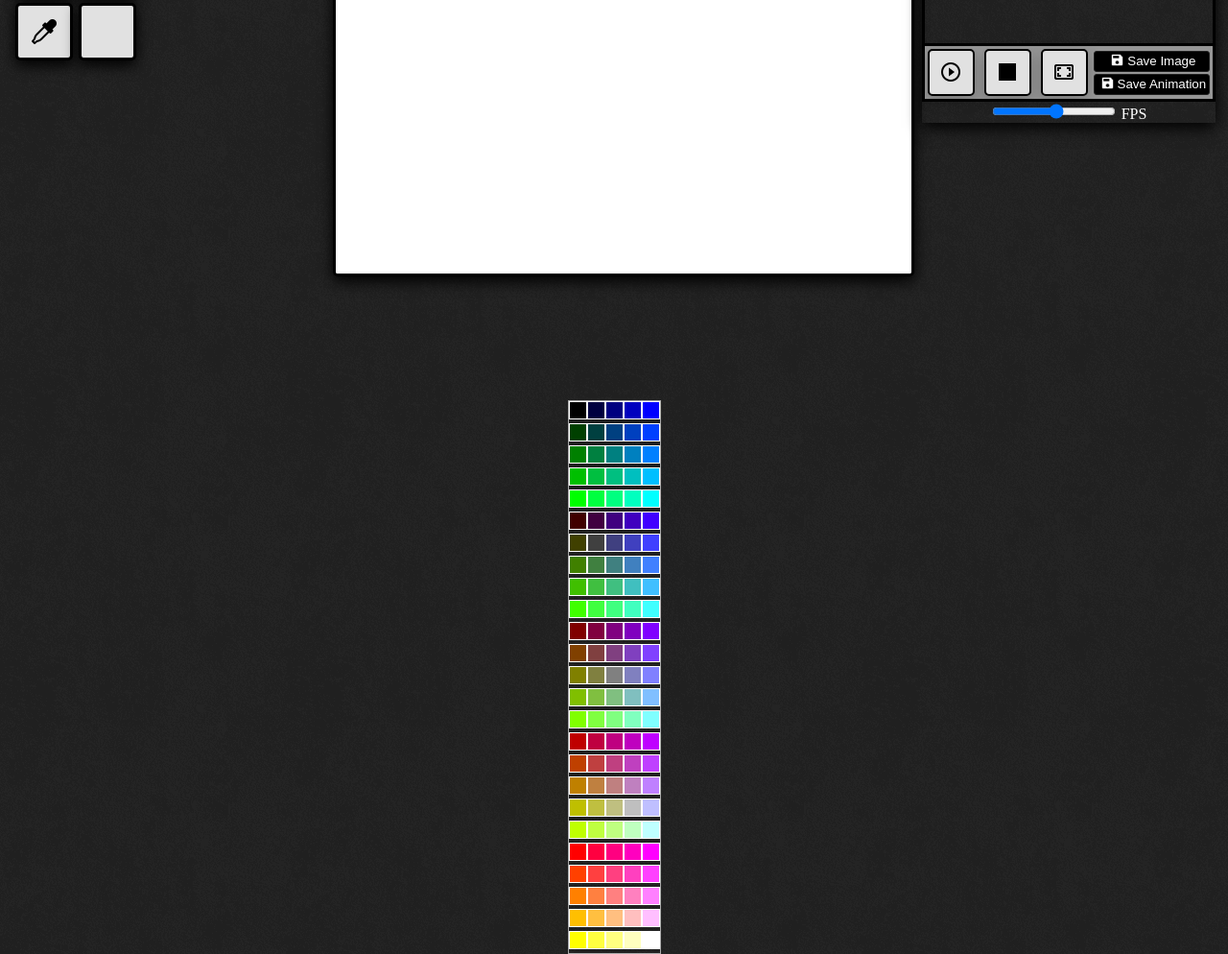
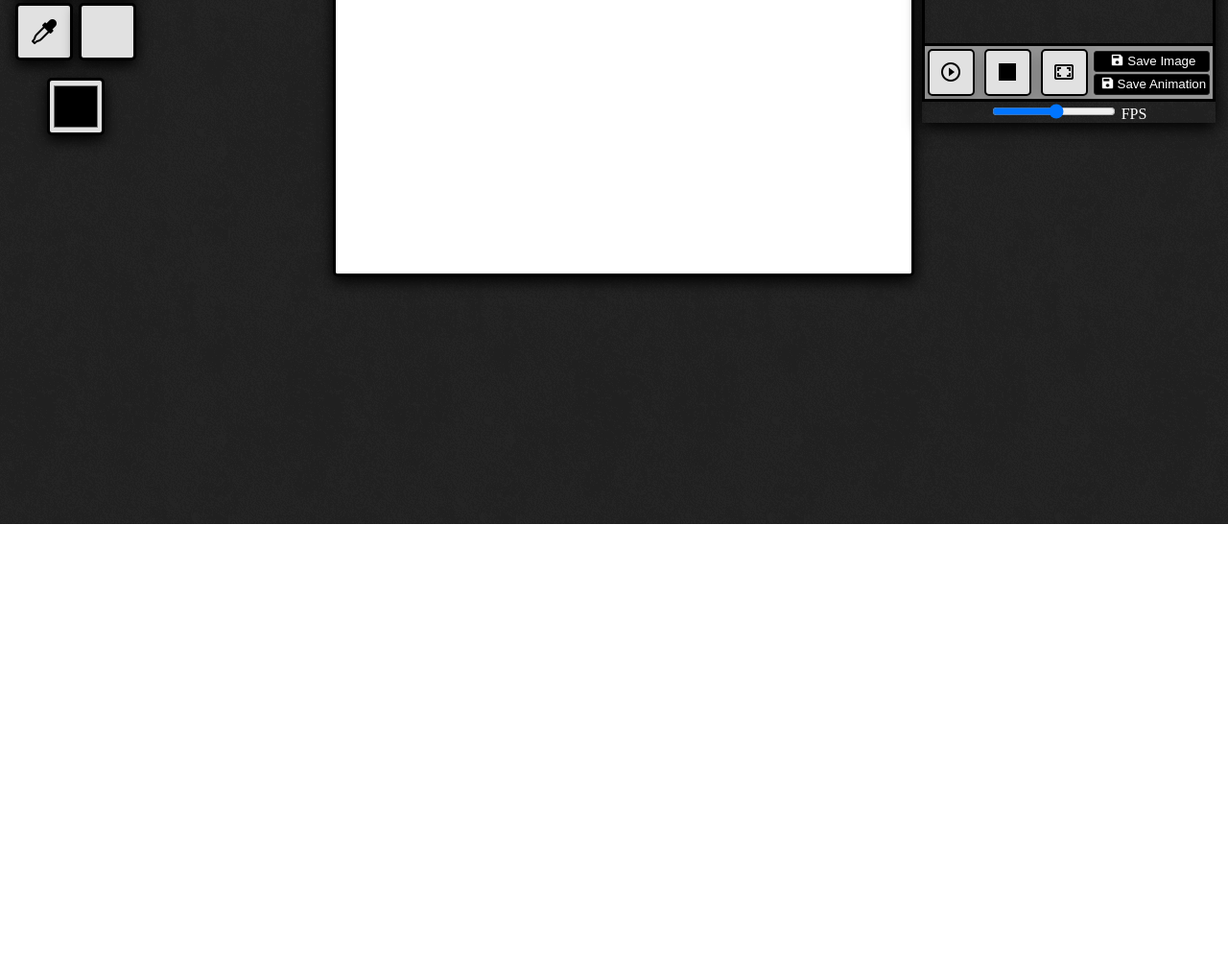
Before and after one commit to cqxg/Free-Animation-Editor, a website built with webpack: page src/public/index.html in a window 1280 px wide. Shown: the part 254-1248 px from the top of the page at 96% size. After the commit the page ends 800 px from the top, so only its background shows below. Built offline with nearby package versions, Linux system fonts and the light colour scheme.

Commit message:
fix: color pick

```diff
--- a/src/app/controllers/ToolsController.js
+++ b/src/app/controllers/ToolsController.js
@@ -13,7 +13,6 @@ const controller = () => {
     const addFrameBtn = document.querySelector('.frames__add');
     const colorSelector = document.querySelector('.color__selector');
     const previewMonitor = document.querySelector('.preview__monitor');
-    const palette = document.getElementById('palette');
 
     let state = {
         speed: 1,
@@ -26,39 +25,6 @@ const controller = () => {
 
     ctx.fillStyle = 'white';
     ctx.fillRect(0, 0, canvas.width, canvas.height);
-
-
-
-    const animate = (i) => {
-        let url = `url(${frames[i].dataURL}),`;
-        url = url.slice(0, url.length - 2);
-        previewMonitor.style.backgroundImage = url;
-    };
-
-    const playHandler = () => {
-        let i = 0;
-        state.speed = fps.valueAsNumber * 10;
-
-        if (framesTwo.length > 1) {
-            myAnimation = setInterval(() => {
-                animate(i);
-                if (i >= framesTwo.length - 1) i = 0;
-                else i += 1;
-            }, state.speed);
-        }
-
-        play.disabled = true;
-    };
-
-    const stopHandler = () => {
-        clearInterval(myAnimation);
-        play.disabled = false;
-    };
-
-    const setColorHandler = () => {
-        state.color = colorSelector.value;
-        pen(canvas, ctx, state.color);
-    };
 
     const toolIdentifier = (e) => {
         switch (e.target.className) {
@@ -93,35 +59,40 @@ const controller = () => {
         }
     };
 
-    const generatePalette = (palette) => {
-        // генерируем палитру
-        // в итоге 5^3 цветов = 125
-        for (var r = 0, max = 4; r <= max; r++) {
-            for (var g = 0; g <= max; g++) {
-                for (var b = 0; b <= max; b++) {
-                    var paletteBlock = document.createElement('div');
-                    paletteBlock.className = 'button';
-                    paletteBlock.addEventListener('click', function changeColor(e) {
-                        context.strokeStyle = e.target.style.backgroundColor;
-                    });
-
-                    paletteBlock.style.backgroundColor = (
-                        'rgb(' + Math.round(r * 255 / max) + ", "
-                        + Math.round(g * 255 / max) + ", "
-                        + Math.round(b * 255 / max) + ")"
-                    );
-
-                    palette.appendChild(paletteBlock);
-                }
-            }
-        }
+    const animate = (i) => {
+        let url = `url(${frames[i].dataURL}),`;
+        url = url.slice(0, url.length - 2);
+        previewMonitor.style.backgroundImage = url;
     };
 
-    generatePalette(palette);
+    const playHandler = () => {
+        let i = 0;
+        state.speed = fps.valueAsNumber * 10;
+
+        if (framesTwo.length > 1) {
+            myAnimation = setInterval(() => {
+                animate(i);
+                if (i >= framesTwo.length - 1) i = 0;
+                else i += 1;
+            }, state.speed);
+        }
+
+        play.disabled = true;
+    };
+
+    const stopHandler = () => {
+        clearInterval(myAnimation);
+        play.disabled = false;
+    };
+
+    const setColorHandler = () => {
+        state.color = colorSelector.value;
+        pen(canvas, ctx, state.color);
+    };
 
     play.addEventListener('click', playHandler);
     stop.addEventListener('click', stopHandler);
-    // colorSelector.addEventListener('input', setColorHandler);
+    colorSelector.addEventListener('input', setColorHandler);
     tools.addEventListener('click', (e) => toolIdentifier(e));
     addFrameBtn.addEventListener('click', () => framesWorker(canvas, ctx, frames, framesTwo));
 };
--- a/src/app/controllers/tools/Pen.js
+++ b/src/app/controllers/tools/Pen.js
@@ -1,19 +1,16 @@
 const pen = (canvas, ctx, color) => {
   const state = {
     painting: false,
-    currentPenSize: 20,
+    currentPenSize: 22,
   };
 
   let { painting, currentPenSize } = state;
+  ctx.lineCap = 'round';
+  ctx.strokeStyle = color;
+  ctx.lineWidth = currentPenSize;
 
   const draw = (e) => {
     if (!painting) return;
-    ctx.lineCap = 'round';
-    ctx.lineJoin = 'round';
-    ctx.lineWidth = currentPenSize;
-    ctx.strokeStyle = color;
-    // ctx.fillStyle = ctx.strokeStyle;
-    // ctx.lineStyle = ctx.fillStyle;
 
     ctx.lineTo(e.clientX - canvas.offsetLeft, e.clientY - canvas.offsetTop);
     ctx.stroke();
--- a/src/public/index.html
+++ b/src/public/index.html
@@ -41,6 +41,7 @@
                 <button title="You can move the drawing" class="mover">
                 </button>
             </div>
+            <input title="You can choose a color for drawing" type="color" class="color__selector">
         </div>
 
         <div class="frames">
@@ -95,10 +96,6 @@
 
     </main>
 
-    <footer>
-        <div id="palette"></div>
-    </footer>
-
 </body>
 
 </html>
--- a/src/styles/main_styles.css
+++ b/src/styles/main_styles.css
@@ -26,13 +26,6 @@ h1 {
 	color: rgb(0, 0, 0);
     border: 3px solid rgb(0, 0, 0);
     background-color: rgb(200, 200, 200);
-}
-
-footer {
-	display: flex;
-	justify-content: center;
-	align-items: center;
-	margin-top: 15px;
 }
 
 ::-webkit-scrollbar-track {
--- a/src/styles/tools.css
+++ b/src/styles/tools.css
@@ -240,34 +240,6 @@
 	justify-content: center;
 }
 
-#palette {
-    display: inline-block;
-    border: solid 1px #aaa;
-    cursor: default;
-    vertical-align: top;
-}
-
-#palette {
-    width: 95px;
-}
-
-.button {
-    width: 15px;
-    height: 15px;
-    display: inline-block;
-    padding: 1px;
-    cursor: pointer;
-    border: solid 1px #fff;
-}
-
-.button:hover {
-	border: solid 1px #f00;
-}
-
-.button:active {
-    border: solid 1px #ff0;
-}
-
 @media screen and (max-width: 1465px) {
 	.canvas {
 		width: 600px;
```
